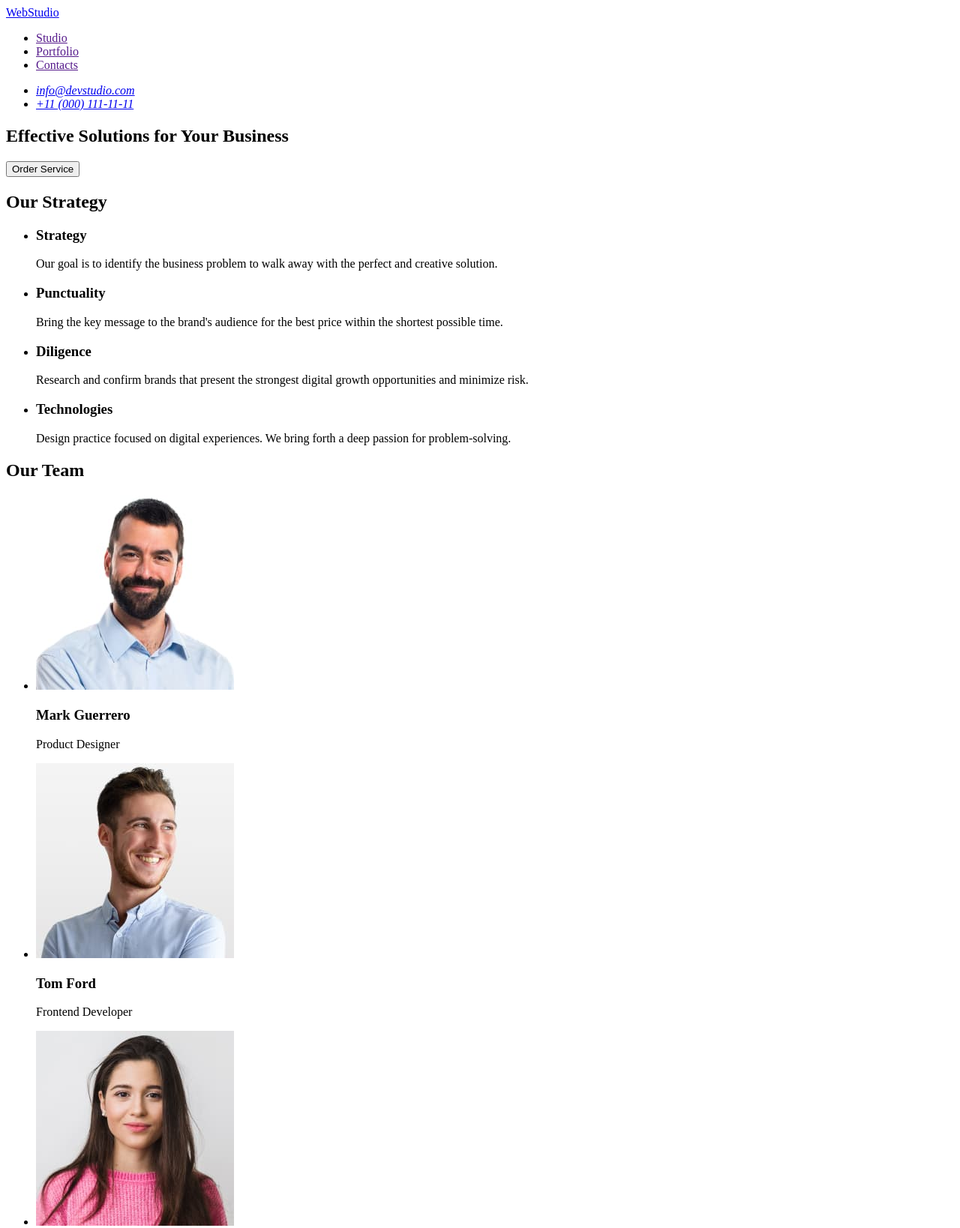
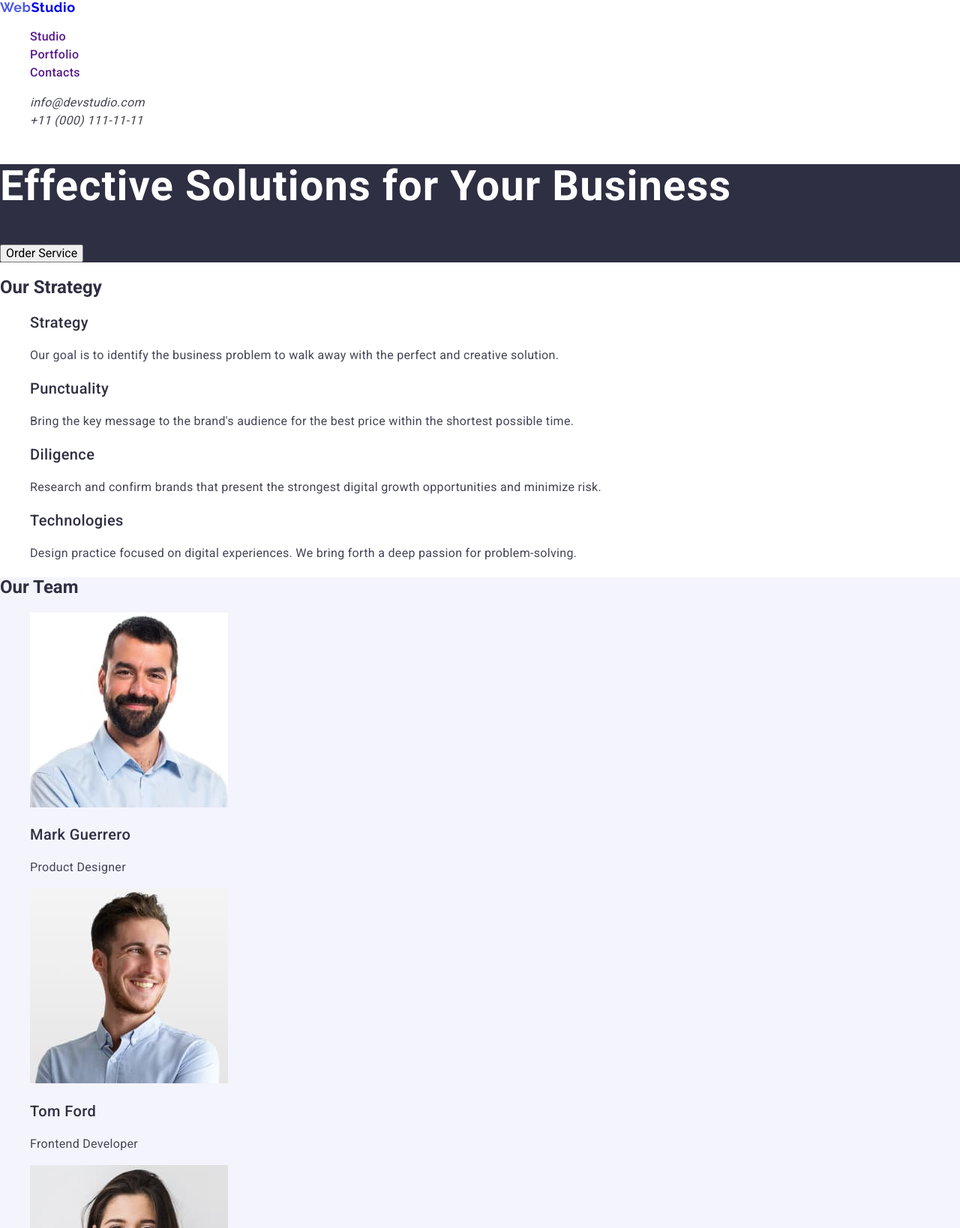
Before and after one commit to Viktoriun/goit-markup-hw-01, a plain HTML site: page index.html in a window 1280 px wide. Shown: the top 1638 px of the page at 75% size. Drawn offline with nearby package versions, Linux system fonts and the light colour scheme.

Commit message:
Summary (required)

```diff
--- /dev/null
+++ b/css/styles.css
@@ -0,0 +1,96 @@
+body {
+    font-family: 'Roboto', sans-serif;
+    color: #2E2F42;
+    background-color: #FFF;
+}
+
+button {
+    cursor: pointer;
+}
+
+.link {
+    text-decoration: none;
+}
+
+.list {
+    list-style-type: none;
+}
+
+.logotype {
+font-family: Raleway;
+font-size: 18px;
+font-weight: 700;
+line-height: 1.16;
+letter-spacing: 0.03em;
+}
+
+.iris-logo {
+    color:#4D5AE5;
+}
+
+.page-nav {
+font-size: 16px;
+font-weight: 500;
+line-height: 1.5;
+letter-spacing: 0.02em;
+}
+
+.adress {
+font-size: 16px;
+font-weight: 400;
+line-height: 1.5;
+letter-spacing: 0.02em;
+color: #434455;
+}
+
+.hero {
+    background: #2E2F42;
+}
+
+.title {
+font-size: 56px;
+font-weight: 700;
+line-height: 1.07;
+letter-spacing: 0.02em;
+color: #FFF;
+}
+
+.section-title {
+font-size: 20px;
+font-weight: 500;
+line-height: 1.2;
+letter-spacing: 0.02em;
+}
+
+.list-item {
+
+
+/* Body */
+font-family: Roboto;
+font-size: 16px;
+font-weight: 400;
+line-height: 1.5;
+letter-spacing: 0.02em;
+color: #434455;
+}
+
+.second-section {
+    background: #F4F4FD;
+}
+
+.second-logotype {
+font-family: Raleway;
+font-size: 18px;
+font-weight: 700;
+line-height: 1.16;
+letter-spacing: 0.03em;
+color: #F4F4FD;
+}
+
+.footer {
+font-size: 16px;
+font-weight: 400;
+line-height: 1.5;
+letter-spacing: 0.02em;
+color: #F4F4FD;
+}
--- a/index.html
+++ b/index.html
@@ -4,26 +4,31 @@
     <meta charset="UTF-8">
     <meta name="viewport" content="width=device-width, initial-scale=1.0">
     <title>Web Studio</title>
+    <link href="https://fonts.googleapis.com/css2?family=Raleway:wght@700&family=Roboto:wght@400;500;700&display=swap" rel="stylesheet">
+    <link rel="stylesheet" href="https://cdnjs.cloudflare.com/ajax/libs/modern-normalize/2.0.0/modern-normalize.min.css" integrity="sha512-4xo8blKMVCiXpTaLzQSLSw3KFOVPWhm/TRtuPVc4WG6kUgjH6J03IBuG7JZPkcWMxJ5huwaBpOpnwYElP/m6wg==" crossorigin="anonymous" referrerpolicy="no-referrer" />
+    <link rel="stylesheet" href="/css/styles.css">
 </head>
 <body>
 
-    <header>
+    <header class="page-header">
 
-        <nav>
+        <nav class="">
 
-            <a href="./index.html">WebStudio</a>
+            <a class="link logotype" href="./index.html">
+                <span class="iris-logo">Web</span>Studio
+            </a>
 
-            <ul>
-                <li><a href="">Studio</a></li>
-                <li><a href="">Portfolio</a></li>
-                <li><a href="">Contacts</a></li>
+            <ul class="list page-nav">
+                <li><a class="link" href="">Studio</a></li>
+                <li><a class="link" href="">Portfolio</a></li>
+                <li><a class="link" href="">Contacts</a></li>
             </ul>
         </nav>
 
         <address>
-            <ul>
-                <li><a href="mailto:info@devstudio.com">info@devstudio.com</a></li>
-                <li><a href="tel:+110001111111">+11 (000) 111-11-11</a></li>
+            <ul class="list">
+                <li><a class="link adress" href="mailto:info@devstudio.com">info@devstudio.com</a></li>
+                <li><a class="link adress" href="tel:+110001111111">+11 (000) 111-11-11</a></li>
             </ul>
 
         </address>
@@ -32,9 +37,9 @@
 
     <main>
 
-        <section>
+        <section class="hero">
 
-            <h1>Effective Solutions for Your Business</h1>
+            <h1 class="title">Effective Solutions for Your Business</h1>
 
             <button type="button">Order Service</button>
 
@@ -44,29 +49,29 @@
 
             <h2>Our Strategy</h2>
 
-                <ul>
+            <ul class="list">
                 <li>
-                        <h3>Strategy</h3>
-                        <p>
+                    <h3 class="section-title">Strategy</h3>
+                    <p  class="list-item">
                         Our goal is to identify the business
                         problem to walk away with the perfect and creative solution.
                     </p>
                 </li>
                 <li>
-                        <h3>Punctuality</h3>
-                        <p>
+                    <h3 class="section-title">Punctuality</h3>
+                    <p  class="list-item">
                         Bring the key message to the brand's audience for the best price within the shortest possible time.
                     </p>
                 </li>
                 <li>
-                        <h3>Diligence</h3>
-                        <p>
+                    <h3 class="section-title">Diligence</h3>
+                    <p  class="list-item">
                         Research and confirm brands that present the strongest digital growth opportunities and minimize risk.
                     </p>
                 </li>
                 <li>
-                        <h3>Technologies</h3>
-                        <p>
+                    <h3 class="section-title">Technologies</h3>
+                    <p  class="list-item">
                         Design practice focused on digital experiences. We bring forth a deep passion for problem-solving.
                     </p>
                 </li>
@@ -74,19 +79,19 @@
 
         </section>
 
-            <section>
+        <section class="second-section">
 
             <h2>Our Team</h2>
 
-            <ul>
+            <ul class="list">
                 <li>
                     <img src="./images/mark-guerrero.jpg"
                     alt="mark guerrero"
                     width="264"
                     height="260"
                     >
-                    <h3>Mark Guerrero</h3>
-                    <p>Product Designer</p>
+                    <h3 class="section-title">Mark Guerrero</h3>
+                    <p class="list-item">Product Designer</p>
                 </li>
                 <li>
                     <img src="./images/tom-ford.jpg"
@@ -94,8 +99,8 @@
                     width="264"
                     height="260"
                     >
-                    <h3>Tom Ford</h3>
-                    <p>Frontend Developer</p>
+                    <h3 class="section-title">Tom Ford</h3>
+                    <p class="list-item">Frontend Developer</p>
                 </li>
                 <li>
                     <img src="./images/camila-garcia.jpg"
@@ -103,8 +108,8 @@
                     width="264"
                     height="260"
                     >
-                    <h3>Camila Garcia</h3>
-                    <p>Marketing</p>
+                    <h3 class="section-title">Camila Garcia</h3>
+                    <p class="list-item">Marketing</p>
                 </li>
                 <li>
                     <img src="./images/daniel-wilson.jpg"
@@ -112,8 +117,72 @@
                     width="264"
                     height="260"
                     >
-                    <h3>Daniel Wilson</h3>
-                    <p>UI Designer</p>
+                    <h3 class="section-title">Daniel Wilson</h3>
+                    <p class="list-item">UI Designer</p>
+                </li>
+
+            </ul>
+
+        </section>
+
+        <section>
+
+            <h2>Our Portfolio</h2>
+
+            <ul class="list">
+                <li>
+                    <img src="./images/banking-app.jpg"
+                    alt="banking app"
+                    width="360"
+                    height="300"
+                    >
+                    <h3 class="section-title">Banking App</h3>
+                    <p class="list-item">App</p>
+                </li>
+                <li>
+                    <img src="./images/cashless-payment.jpg"
+                    alt="cashless payment"
+                    width="360"
+                    height="300"
+                    >
+                    <h3 class="section-title">Cashless Payment</h3>
+                    <p class="list-item">Marketing</p>
+                </li>
+                <li>
+                    <img src="./images/meditation-app.jpg"
+                    alt="meditation app"
+                    width="360"
+                    height="300"
+                    >
+                    <h3 class="section-title">Meditation App</h3>
+                    <p class="list-item">App</p>
+                </li>
+                <li>
+                    <img src="./images/taxi-service.jpg"
+                    alt="taxi service"
+                    width="360"
+                    height="300"
+                    >
+                    <h3 class="section-title">Taxi Service</h3>
+                    <p class="list-item">Marketing</p>
+                </li>
+                <li>
+                    <img src="./images/screen-illustrations.jpg"
+                    alt="screen illustrations"
+                    width="360"
+                    height="300"
+                    >
+                    <h3 class="section-title">Screen Illustrations</h3>
+                    <p class="list-item">Design</p>
+                </li>
+                <li>
+                    <img src="./images/online-courses.jpg"
+                    alt="online courses"
+                    width="360"
+                    height="300"
+                    >
+                    <h3 class="section-title">Online Courses</h3>
+                    <p class="list-item">Marketing</p>
                 </li>
 
             </ul>
@@ -122,10 +191,10 @@
 
     </main>
 
-    <footer>
-        <a href="./index.html">WebStudio</a>
+    <footer class="hero">
+        <a class="link second-logotype" href="./index.html"><span class="iris-logo">Web</span>Studio</a>
 
-        <p>Increase the flow of customers and sales for your business with digital marketing & growth solutions.</p>
+        <p class="footer">Increase the flow of customers and sales for your business with digital marketing & growth solutions.</p>
     </footer>
 </body>
 </html>
```
Also changed, not shown: images/banking-app.jpg (added), images/cashless-payment.jpg (added), images/meditation-app.jpg (added), images/online-courses.jpg (added), images/screen-illustrations.jpg (added), images/taxi-service.jpg (added). Lines whose indentation alone changed are shown as unchanged.
